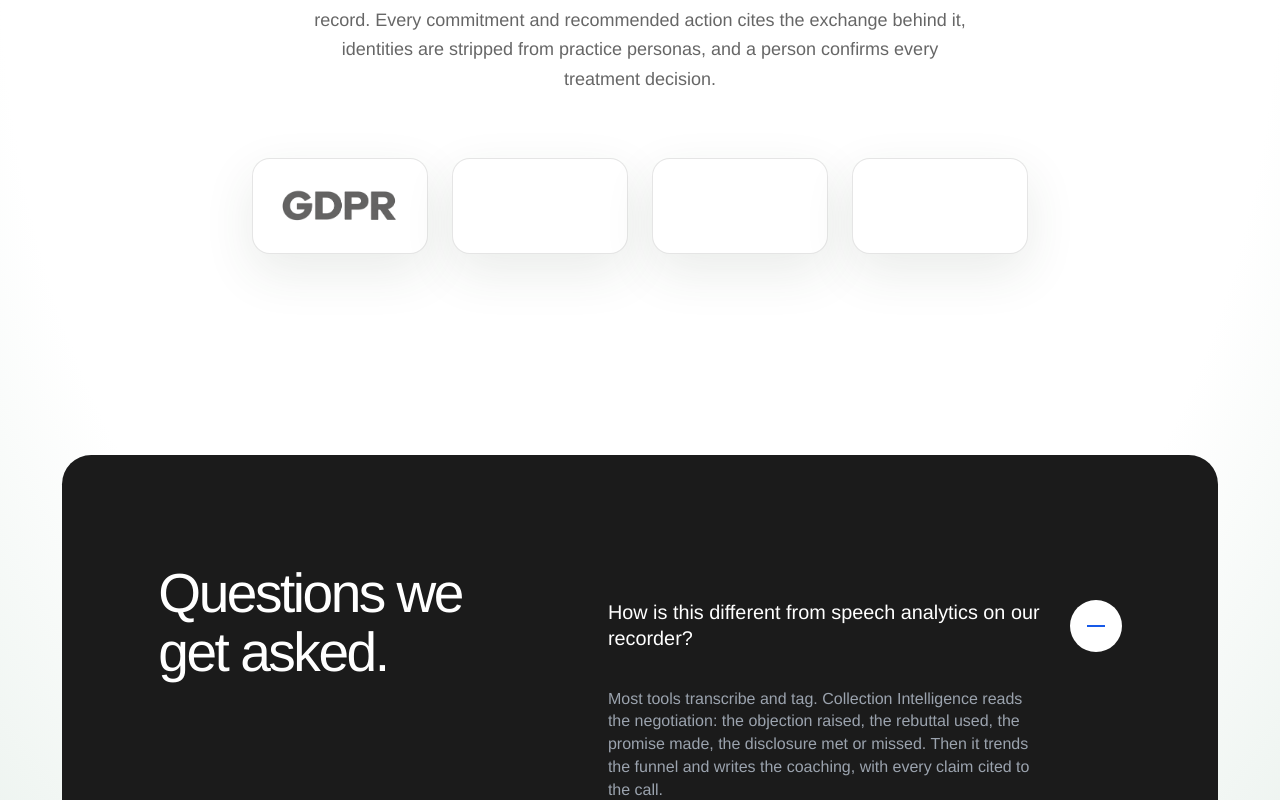
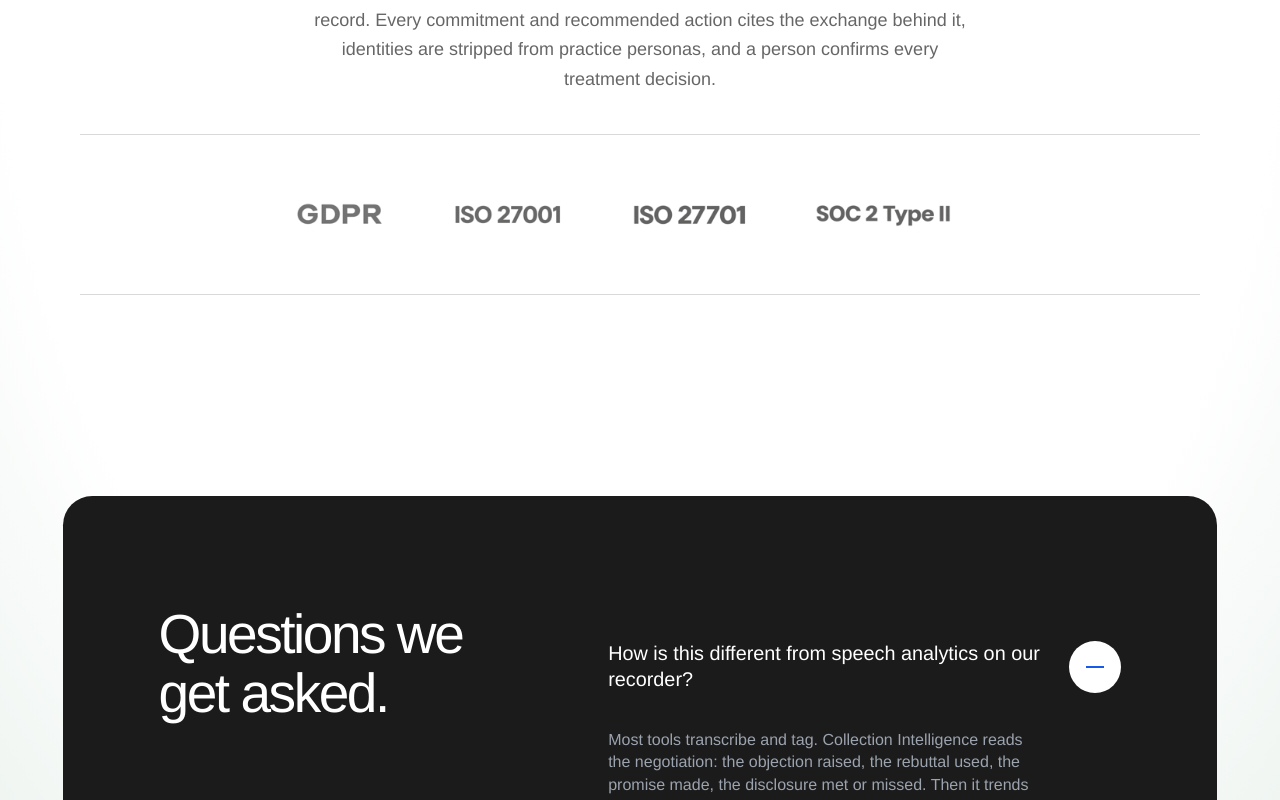
Before and after one commit to Umesh0014/DO-website, a Next.js app: page /collection-intelligence in a window 1280 px wide. Shown: the part 3400-4200 px from the top of the page. Built offline with nearby package versions, Linux system fonts and the light colour scheme; a web font is replaced by a local one.

Commit message:
Add collection controls logo wall

```diff
--- a/app/components/IntelligenceLandingPage.tsx
+++ b/app/components/IntelligenceLandingPage.tsx
@@ -1056,14 +1056,15 @@ export default function IntelligenceLandingPage({
                 : "You hold the controls."
             }
             logoWallImage={
-              activePage === "revenue"
+              activePage === "revenue" || activePage === "collection"
                 ? {
                     alt: "Compliance standards: GDPR, ISO 27001, ISO 27701, and SOC 2 Type II",
                     src: "/revenue-customer-logo-wall.png",
                   }
                 : undefined
             }
-            tileCount={activePage === "revenue" ? 0 : 4}
+            logoWallBordered={activePage === "collection"}
+            tileCount={activePage === "revenue" || activePage === "collection" ? 0 : 4}
             description={
               activePage === "collection"
                 ? "You choose which conversations DataOrb reads and who sees each advisor’s record. Every commitment and recommended action cites the exchange behind it, identities are stripped from practice personas, and a person confirms every treatment decision."
--- a/components/ui/feature135.tsx
+++ b/components/ui/feature135.tsx
@@ -12,6 +12,7 @@ interface Feature135Props {
     alt: string
     src: string
   }
+  logoWallBordered?: boolean
   tileCount?: number
 }
 
@@ -20,6 +21,7 @@ export function Feature135({
   description,
   firstTileImage,
   heading,
+  logoWallBordered = false,
   logoWallImage,
   tileCount = 4,
 }: Feature135Props) {
@@ -38,7 +40,12 @@ export function Feature135({
         {logoWallImage ? (
           <img
             alt={logoWallImage.alt}
-            className="mx-auto mt-10 h-auto w-full max-w-[1038px] object-contain"
+            className={cn(
+              "mx-auto mt-10 h-auto w-full object-contain",
+              logoWallBordered
+                ? "max-w-[1120px] border-y border-black/15"
+                : "max-w-[1038px]",
+            )}
             src={logoWallImage.src}
           />
         ) : null}
```
